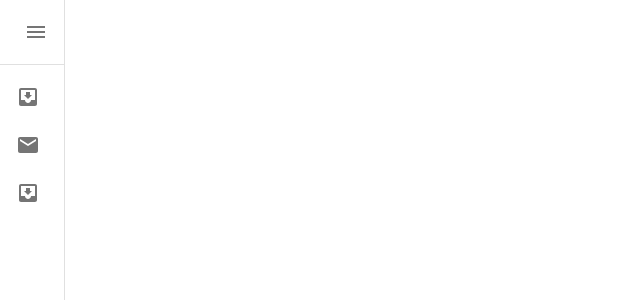
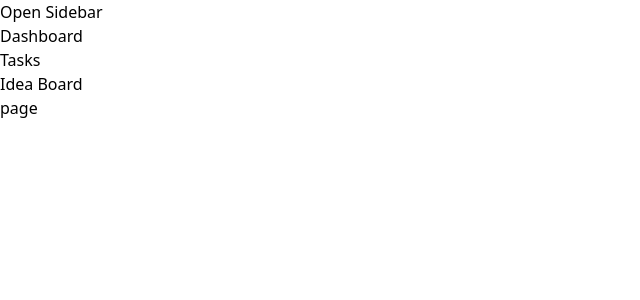
Before and after one commit to horiaomar25/edutask-app-extension, a Next.js app in the folder edutask/: page /tasks in a window 1280 px wide. Shown: the top 300 px of the page, without its empty margins (0-640 px from the left). Built offline with nearby package versions, Linux system fonts and the light colour scheme.

Commit message:
added: working on navigation bar styling

```diff
--- a/edutask/app/dashboard/page.js
+++ b/edutask/app/dashboard/page.js
@@ -3,6 +3,7 @@ import DashboardLayout from './dashboardlayout' // Import DashboardLayout compon
 import TaskCounter from '@/components/TaskCounter'
 import MiniTaskCards from '@/components/MiniTaskCards'
 import TaskData from '@/data/TaskData'
+import Navigation from '@/components/Navigation'
 
 
 const Dashboard = () => {
@@ -10,6 +11,7 @@ const Dashboard = () => {
 
   return (
     <DashboardLayout>
+
     <TaskCounter/>
     <MiniTaskCards tasks={tasks}/>
     </DashboardLayout>
--- a/edutask/app/idea-board/ideaboardlayout.js
+++ b/edutask/app/idea-board/ideaboardlayout.js
@@ -1,7 +1,7 @@
 import { Inter } from "next/font/google";
 import "../globals.css";
 import Navigation from "@/components/Navigation";
-import dynamic from 'next/dynamic';
+
 
 const inter = Inter({ subsets: ["latin"] });
 
@@ -10,12 +10,12 @@ export const metadata = {
   description: "Generated by create next app",
 };
 
-const DynamicNavigation = dynamic(() => import('@/components/Navigation'), { ssr: false });
+
 
 export default function RootLayout({ children }) {
   return (
     <html lang="en">
-      <DynamicNavigation/>
+     <Navigation/>
       <body className="bg-white">{children}</body>
     </html>
   );
--- a/edutask/app/layout.js
+++ b/edutask/app/layout.js
@@ -1,5 +1,6 @@
 import { Inter } from "next/font/google";
 import "./globals.css";
+
 
 const inter = Inter({ subsets: ["latin"] });
 
@@ -11,6 +12,7 @@ export const metadata = {
 export default function RootLayout({ children }) {
   return (
     <html lang="en">
+
       <body >{children}</body>
     </html>
   );
--- a/edutask/app/tasks/taskslayout.js
+++ b/edutask/app/tasks/taskslayout.js
@@ -1,7 +1,7 @@
 import { Inter } from "next/font/google";
 import "../globals.css";
 import Navigation from "@/components/Navigation";
-import dynamic from 'next/dynamic';
+
 
 const inter = Inter({ subsets: ["latin"] });
 
@@ -12,13 +12,13 @@ export const metadata = {
 
 
 
-const DynamicNavigation = dynamic(() => import('@/components/Navigation'), { ssr: false });
+
 
 
 export default function RootLayout({ children }) {
   return (
     <html lang="en">
-      <DynamicNavigation/>
+     <Navigation/>
       <body className="bg-white">{children}</body>
     </html>
   );
--- a/edutask/components/MiniTaskCards.jsx
+++ b/edutask/components/MiniTaskCards.jsx
@@ -6,7 +6,7 @@ const MiniTaskCards = ({ tasks }) => {
   return (
     <section className='flex justify-center items-center flex-row'>
       {dailyTasks.map((task, index) => (
-        <div key={index} className="border border-black w-96 h-60  rounded-md p-4 bg-white  ml-14">
+        <div key={index} className="border border-black w-96 h-60  rounded-md p-4 bg-white  ml-10">
           <p className='text-2xl '>{task.task_name}</p>
           <hr className="w-full bg-black"/>
           {/* Task Description */}
--- a/edutask/components/Navigation.jsx
+++ b/edutask/components/Navigation.jsx
@@ -1,158 +1,45 @@
-import { styled, useTheme } from "@mui/material/styles";
-import { useState } from "react";
-import Box from "@mui/material/Box";
-import MuiDrawer from "@mui/material/Drawer";
-import Toolbar from "@mui/material/Toolbar";
-import List from "@mui/material/List";
-import CssBaseline from "@mui/material/CssBaseline";
-import Divider from "@mui/material/Divider";
-import IconButton from "@mui/material/IconButton";
-import MenuIcon from "@mui/icons-material/Menu";
-import ChevronLeftIcon from "@mui/icons-material/ChevronLeft";
-import ChevronRightIcon from "@mui/icons-material/ChevronRight";
-import ListItem from "@mui/material/ListItem";
-import ListItemButton from "@mui/material/ListItemButton";
-import ListItemIcon from "@mui/material/ListItemIcon";
-import ListItemText from "@mui/material/ListItemText";
-import InboxIcon from "@mui/icons-material/MoveToInbox";
-import MailIcon from "@mui/icons-material/Mail";
-import Link from "next/link";
-import dynamic from 'next/dynamic';
+import React, { useState } from 'react';
+import Link from 'next/link';
 
-const DynamicNavigation = dynamic(() => import('./Navigation'), { ssr: false });
+const Navigation = () => {
+  const [isOpen, setIsOpen] = useState(false);
 
-
-const drawerWidth = 240;
-
-const openedMixin = (theme) => ({
-  width: drawerWidth,
-  transition: theme.transitions.create("width", {
-    easing: theme.transitions.easing.sharp,
-    duration: theme.transitions.duration.enteringScreen,
-  }),
-  overflowX: "hidden",
-});
-
-const closedMixin = (theme) => ({
-  transition: theme.transitions.create("width", {
-    easing: theme.transitions.easing.sharp,
-    duration: theme.transitions.duration.leavingScreen,
-  }),
-  overflowX: "hidden",
-  width: `calc(${theme.spacing(7)} + 1px)`,
-  [theme.breakpoints.up("sm")]: {
-    width: `calc(${theme.spacing(8)} + 1px)`,
-  },
-});
-
-const DrawerHeader = styled("div")(({ theme }) => ({
-  display: "flex",
-  alignItems: "center",
-  justifyContent: "flex-end",
-  padding: theme.spacing(0, 1),
-  // necessary for content to be below app bar
-  ...theme.mixins.toolbar,
-}));
-
-const Drawer = styled(MuiDrawer, {
-  shouldForwardProp: (prop) => prop !== "open",
-})(({ theme, open }) => ({
-  width: drawerWidth,
-  flexShrink: 0,
-  whiteSpace: "nowrap",
-  boxSizing: "border-box",
-  ...(open && {
-    ...openedMixin(theme),
-    "& .MuiDrawer-paper": openedMixin(theme),
-  }),
-  ...(!open && {
-    ...closedMixin(theme),
-    "& .MuiDrawer-paper": closedMixin(theme),
-  }),
-}));
-
-export default function Navigation() {
-  const theme = useTheme();
-  const [open, setOpen] = useState(false);
-
-  const handleDrawerOpen = () => {
-    setOpen(true);
-  };
-
-  const handleDrawerClose = () => {
-    setOpen(false);
+  const toggleSidebar = () => {
+    setIsOpen(!isOpen);
   };
 
   return (
-    <Box sx={{ display: "flex" }}>
-      <CssBaseline />
+    <header className='flex items-center justify-center'>
 
-      <Drawer variant="permanent" open={open}>
-        <DrawerHeader>
-          <IconButton onClick={open ? handleDrawerClose : handleDrawerOpen}>
-            {open ? (
-              theme.direction === "rtl" ? (
-                <ChevronRightIcon />
-              ) : (
-                <ChevronLeftIcon />
-              )
-            ) : (
-              <MenuIcon />
-            )}
-          </IconButton>
-        </DrawerHeader>
-        <Divider />
-        <List>
-          {["Dashboard", "Tasks", "Idea Board"].map((text, index) => (
-            <Link href={`/${text.toLowerCase().replace(/\s/g, '-')}`} key={text} passHref>
-              <ListItem disablePadding className="block font-poppins">
-              <ListItemButton
-  className="relative w-1/2"
-  sx={{
-    position: "relative",
-    "&:hover": {
-      "& .MuiListItemIcon-root, .MuiListItemText-primary": {
-        color: theme.palette.primary.main, // Change icon and text color on hover
-      },
-      "& .MuiTouchRipple-root": {
-        display: "none", // Remove the ripple effect on hover
-      },
-      "& .hover-bg": {
-        opacity: 2, // Make the background gradient visible on hover
-        backgroundImage:
-          "linear-gradient(90deg, rgba(255,255,255,0) 0%, rgba(131,32,217,1) 0%, rgba(215,120,249,1) 100%)", // Apply the specified gradient
-      },
-    },
-  }}
->
-  <ListItemIcon
-    sx={{
-      minWidth: 0,
-      mr: open ? 3 : "auto",
-      justifyContent: "center",
-    }}
-  >
-    {index % 2 === 0 ? <InboxIcon /> : <MailIcon />}
-  </ListItemIcon>
-  <ListItemText
-    primary={text}
-    sx={{
-      opacity: open ? 1 : 0,
-      color: "black", // Set text color to black
-      fontWeight: "bold", // Set text to bold
-      "&:hover": {
-        color: "black", // Set text color to black on hover
-      },
-    }}
-  />
-  {/* Gradient background element */}
+      <div className=" flex items-center justify-center float-left">
+        <button onClick={toggleSidebar} className="z-50 p-4 bg-purple hover:bg-purple-dark text-white focus:outline-none">
+          {isOpen ? 'Close' : 'Open'} Sidebar
+        </button>
+      </div>
+      <div className={`fixed inset-y-0 left-0 z-50 bg-purple ${isOpen ? 'w-64' : 'w-0'} overflow-hidden transition-all duration-300`}>
+        <nav className='border border-black flex flex-col items-center justify-center p-2 rounded-lg m-8'>
+          <ul className="flex flex-col space-y-4">
+            <li>
+              <Link href="/dashboard" className="text-black hover:text-gray-700 px-2 py-1 rounded-md">
+                Dashboard
+              </Link>
+            </li>
+            <li>
+              <Link href="/tasks" className="text-black hover:text-blue-700 px-2 py-1 rounded-md">
+                Tasks
+              </Link>
+            </li>
+            <li>
+              <Link href="/idea-board" className="text-black hover:text-blue-700 px-2 py-1 rounded-md">
+                Idea Board
+              </Link>
+            </li>
+          </ul>
+        </nav>
+      </div>
 
-</ListItemButton>
-              </ListItem>
-            </Link>
-          ))}
-        </List>
-      </Drawer>
-    </Box>
+    </header>
   );
-}
+};
+
+export default Navigation;
--- a/edutask/components/TaskCounter.jsx
+++ b/edutask/components/TaskCounter.jsx
@@ -15,13 +15,13 @@ const TaskCounter = () => {
         <Button size="medium" className='bg-purple'>Medium</Button>
       </div>
       <div className="absolute right-0 top-0 -mt-10 mr-10">
-        <Image
+        {/* <Image
           src={'https://img.freepik.com/free-vector/eco-education-concept-illustration_114360-6347.jpg?t=st=1709142306~exp=1709145906~hmac=bcc9b681d0787095a180d0a6dd02e1716e6f1f44ab2b2c1eb35f058cc8b8dfc5&w=1060'}
           alt="teacher illustration"
-          width={300}
+          width={100}
           height={100}
           className='rounded-full border border-black mt-8 ml-10'
-        />
+        /> */}
       </div>
     </section>
   );
```
Also changed, not shown: edutask/app/dashboard/dashboardlayout.js (+8 -4 lines).
